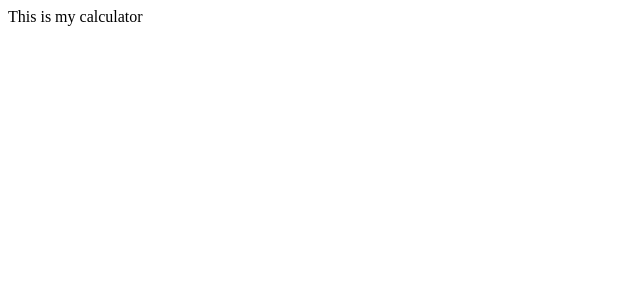
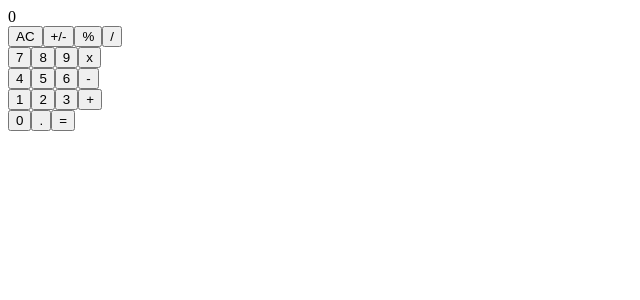
Before and after one commit to yaairfernando/React-Calculator, a React (Create React App) app: page / in a window 1280 px wide. Shown: the top 300 px of the page, without its empty margins (0-640 px from the left). Built offline with nearby package versions, Linux system fonts and the light colour scheme.

Commit message:
Added the components structure and displaying the calculator

```diff
--- a/src/components/App.js
+++ b/src/components/App.js
@@ -1,7 +1,16 @@
 import React from 'react';
+import ButtonPanel from './ButtonPanel/ButtonPanel'
+import Display from './Display/Display'
 
-const App = () => (
-  <div>This is my calculator</div>
-);
+class App extends React.Component {
+  render() {
+    return(
+      <div id="calculator">
+        <Display />
+        <ButtonPanel />
+      </div>
+    )
+  }
+}
 
 export default App;
--- /dev/null
+++ b/src/components/Button/Button.js
@@ -0,0 +1,14 @@
+import React from 'react'
+import PropTypes from 'prop-types';
+
+const Button = ({name}) => {
+  return (
+    <button type="button">{name}</button>
+  )
+};
+
+Button.propTypes = {
+  name: PropTypes.string.isRequired
+}
+
+export default Button;
--- /dev/null
+++ b/src/components/ButtonPanel/ButtonPanel.js
@@ -0,0 +1,32 @@
+import React from 'react'
+import Button from '../Button/Button';
+
+const buttonsArr = [
+  ["AC", "+/-", "%", "/"],
+  ["7", "8", "9", "x"],
+  ["4", "5", "6", "-"],
+  ["1", "2", "3", "+"],
+  ["0", ".", "="],
+]
+
+
+const ButtonPanel = () => {
+
+  const renderButtons = buttonsArr.map((group, index) => {
+    return (
+      <div key={index}>
+        {group.map((button, index) => {
+           return <Button key={index} name={button} />
+        })}
+      </div>
+    )
+  })
+
+  return (
+    <div>
+      {renderButtons}
+    </div>
+  )
+};
+
+export default ButtonPanel;
--- /dev/null
+++ b/src/components/Display/Display.js
@@ -0,0 +1,18 @@
+import React from 'react'
+import PropTypes from 'prop-types';
+
+const Display = ({result}) => {
+  return (
+    <div>{result}</div>
+  )
+};
+
+Display.defaultProps = {
+  result: 0
+}
+
+Display.propTypes = {
+  result: PropTypes.number.isRequired
+}
+
+export default Display;
```
